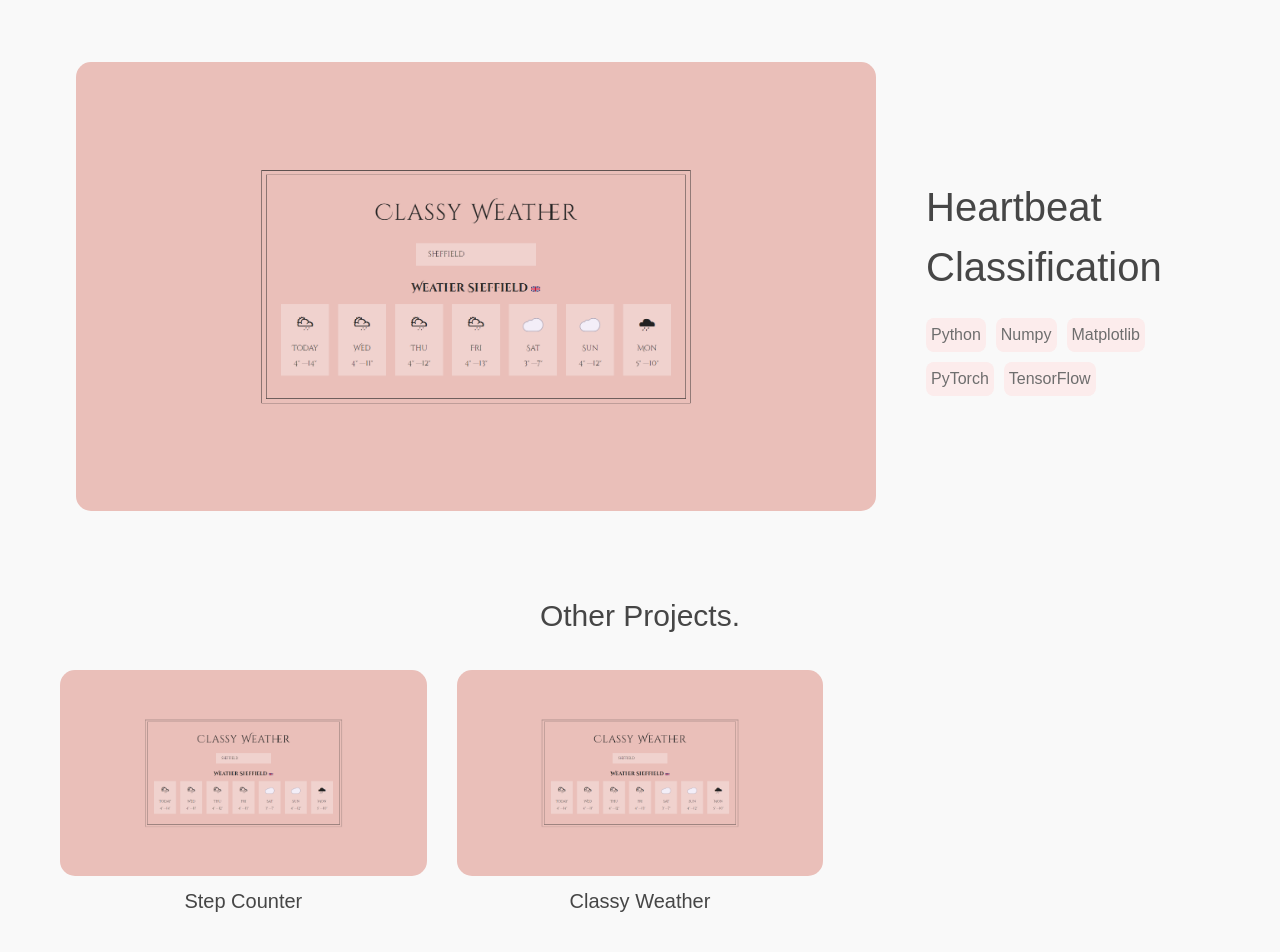
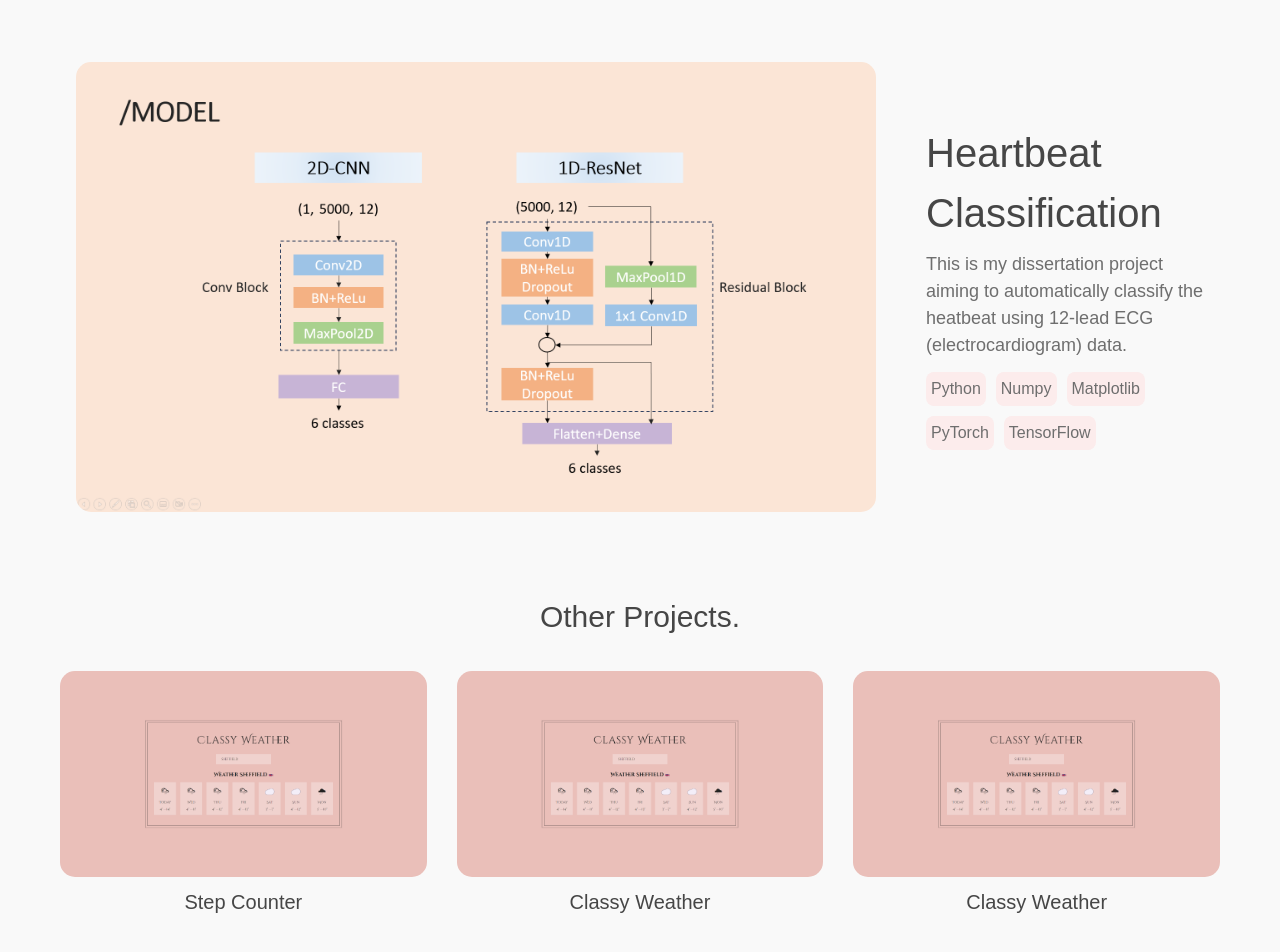
Before and after one commit to JellyYJ/portfolio, a React (Vite) app in the folder portfolio/: page /projects in a window 1280 px wide. Shown: the part 2530-3482 px from the top of the page. Built offline with nearby package versions, Linux system fonts and the light colour scheme.

Commit message:
update heartbeat classifictaion

```diff
--- a/portfolio/src/assets/data/projectData.json
+++ b/portfolio/src/assets/data/projectData.json
@@ -109,11 +109,24 @@
   },
   {
     "name": "Heartbeat Classification",
-    "img": "/src/assets/classyWeather.png",
+    "date": "Jun - Sept 2023",
+    "img": "/src/assets/heartbeat/model.png",
     "link": "/heartbeatClassification",
-    "summary": "",
+    "summary": "This is my dissertation project aiming to automatically classify the heatbeat using 12-lead ECG (electrocardiogram) data.",
     "techStck": ["Python", "Numpy", "Matplotlib", "PyTorch", "TensorFlow"],
-    "details": ""
+    "details": "This project uses deep learning method to automatically detect the differences laying within ECG recordings, and therefore classifying the heartbeat into 6 categories. The core objectives encompass data preparation, model construction and comprehensive performance evaluation.",
+    "gifs": [
+      {
+        "gif": "/src/assets/pizza/order.gif",
+        "gifTitle": "Order Walkthrough",
+        "explanation": "The user can view and order the pizza. The express delivery can be selected when placing the order, or when viewing the summary of the order."
+      },
+      {
+        "gif": "/src/assets/pizza/search.gif",
+        "gifTitle": "Search for an Order",
+        "explanation": "The user can search the order in the application. If the order exsits, the infomation of the customer and the order details will be shown. If the order does not exist, the not found page would display."
+      }
+    ]
   },
   {
     "name": "Step Counter",
@@ -132,5 +145,14 @@
     "summary": "",
     "techStck": ["Python", "Numpy", "Matplotlib", "PyTorch", "TensorFlow"],
     "details": ""
+  },
+  {
+    "name": "Classy Weather",
+    "img": "/src/assets/classyWeather.png",
+    "link": "/classyWeather",
+    "type": "mini",
+    "summary": "",
+    "techStck": ["Python", "Numpy", "Matplotlib", "PyTorch", "TensorFlow"],
+    "details": ""
   }
 ]
--- a/portfolio/src/pages/AboutMe.jsx
+++ b/portfolio/src/pages/AboutMe.jsx
@@ -47,7 +47,7 @@ const StyledLink = styled(Link)`
 
 const StyledProfilePhoto = styled.img`
   border-radius: 50%;
-  border: 8px solid var(--color-pink-300);
+  border: 8px solid var(--color-pink-200);
   width: 320px;
   height: 320px;
   margin-left: 5rem;
```
Also changed, not shown: portfolio/src/assets/heartbeat/model.png (added).
